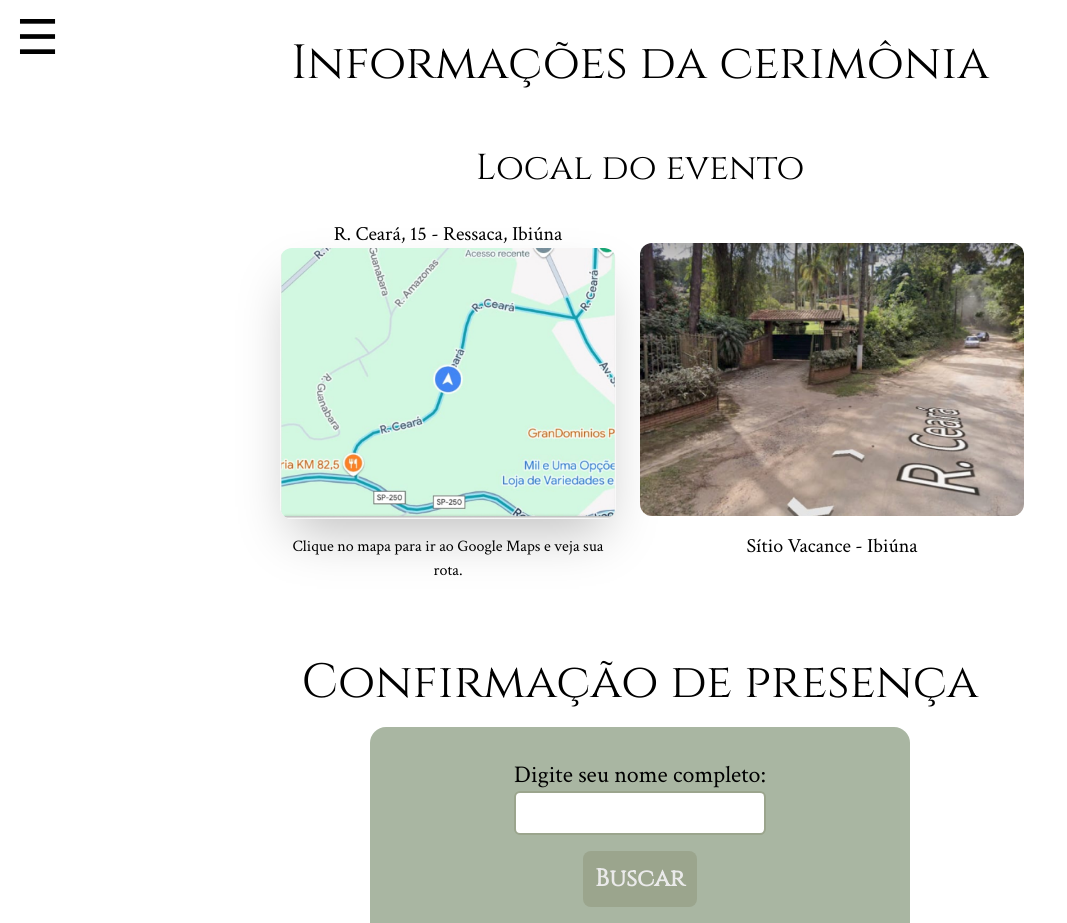
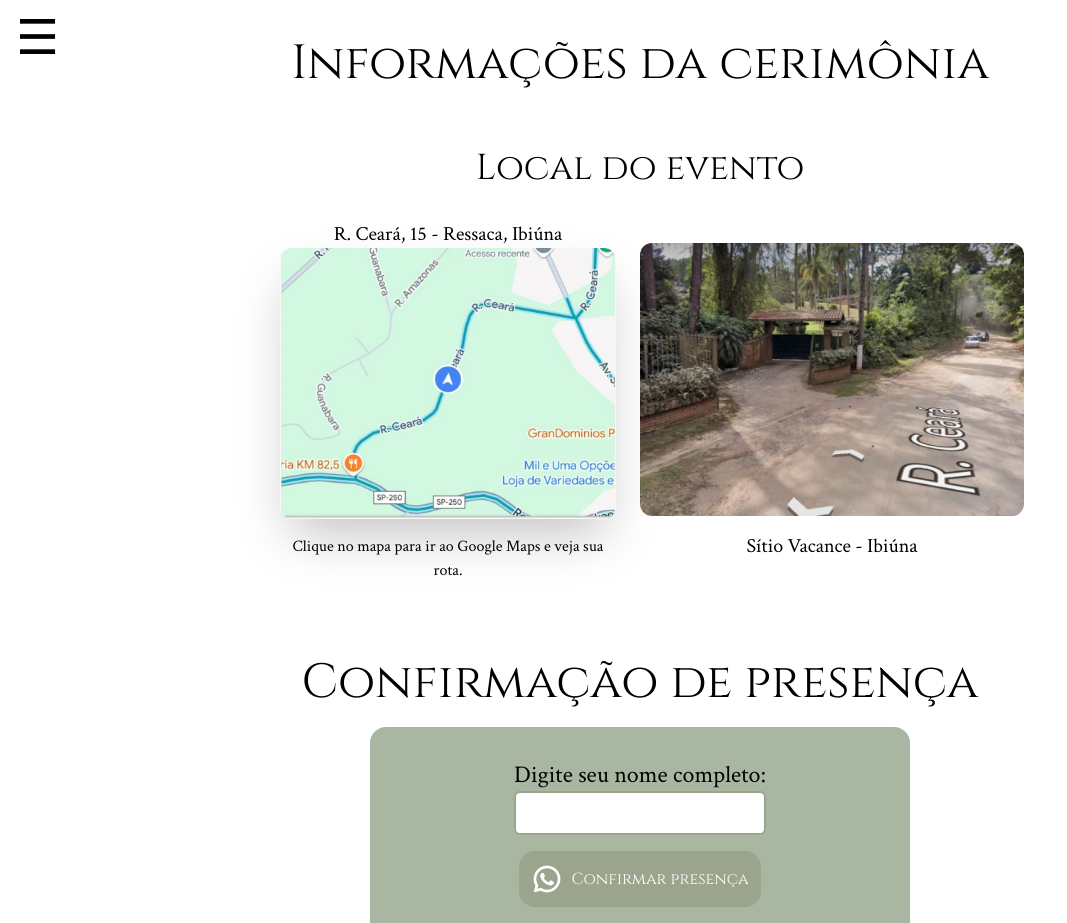
Before and after one commit to rtof06/casamento-marcos-ligia, a Next.js app: page /infos-cerimonia in a window 1280 px wide. Shown: the top 923 px of the page, without its empty margins (0-1067 px from the left). Built offline with nearby package versions, Linux system fonts and the light colour scheme; no server answers.

Commit message:
Confirmação de Presença concluída

```diff
--- a/package.json
+++ b/package.json
@@ -13,6 +13,7 @@
     "@emotion/styled": "^11.14.0",
     "@mui/lab": "^6.0.0-beta.21",
     "@mui/material": "^6.3.0",
+    "firebase": "^11.3.0",
     "next": "^15.1.4",
     "react": "^19.0.0",
     "react-dom": "^19.0.0",
--- /dev/null
+++ b/services/firebaseConfig.ts
@@ -0,0 +1,28 @@
+import { initializeApp } from "firebase/app";
+import { getAnalytics, isSupported } from "firebase/analytics";
+import { getDatabase } from "firebase/database";
+
+const firebaseConfig = {
+  apiKey: process.env.NEXT_PUBLIC_FIREBASE_API_KEY,
+  authDomain: process.env.NEXT_PUBLIC_FIREBASE_AUTH_DOMAIN,
+  projectId: process.env.NEXT_PUBLIC_FIREBASE_PROJECT_ID,
+  storageBucket: process.env.NEXT_PUBLIC_FIREBASE_STORAGE_BUCKET,
+  messagingSenderId: process.env.NEXT_PUBLIC_FIREBASE_MESSAGING_SENDER_ID,
+  appId: process.env.NEXT_PUBLIC_FIREBASE_APP_ID,
+  measurementId: process.env.NEXT_PUBLIC_FIREBASE_MEASUREMENT_ID,
+};
+
+const app = initializeApp(firebaseConfig);
+const db = getDatabase(app);
+
+// 🔥 Evita erro no Analytics em SSR
+let analytics;
+if (typeof window !== "undefined") {
+  isSupported().then((supported) => {
+    if (supported) {
+      analytics = getAnalytics(app);
+    }
+  });
+}
+
+export { app, db, analytics };
--- /dev/null
+++ b/src/app/cvd-ml/page.tsx
@@ -0,0 +1,10 @@
+export default function Convidados() {
+
+
+
+   return (
+    <div>
+
+    </div>
+  )
+}
--- a/src/app/infos-cerimonia/page.tsx
+++ b/src/app/infos-cerimonia/page.tsx
@@ -43,7 +43,7 @@ export default function infoCerimonia() {
           </div>
         </div>
       </section>
-      <section className="flex flex-col justify-center items-center">
+      <section className="flex flex-col justify-center items-center" id="confirmacao-presenca">
         <h1 className="title py-5 text-center">Confirmação de presença</h1>
         <BuscaConvidados />
       </section>
--- a/src/components/BuscaConvidados/BuscaConvidados.tsx
+++ b/src/components/BuscaConvidados/BuscaConvidados.tsx
@@ -1,57 +1,111 @@
 "use client";
 import { useState } from "react";
+import {
+  getDatabase,
+  ref,
+  query,
+  orderByChild,
+  equalTo,
+  get,
+  push,
+} from "firebase/database";
+import { app } from "../../../services/firebaseConfig";
+import Image from "next/image";
+import whats from "../../../public/img/whatsapp--v5.png";
 
 export default function BuscaConvidados() {
-  const [nome, setNome] = useState("");
-  const [mensagem, setMensagem] = useState("");
-  const [mostrarConfirmar, setMostrarConfirmar] = useState(false);
+  const [nome, setNome] = useState<string>("");
+  const [mensagem, setMensagem] = useState<string>("");
 
-  const buscarConvidado = async () => {
+  const handleConfirm = async (e: React.FormEvent) => {
+    e.preventDefault();
+
+    if (!nome.trim()) {
+      setMensagem("Por favor, preencha todos os campos.");
+      return;
+    }
+
     try {
-      const response = await fetch(
-        `${process.env.NEXT_PUBLIC_API_URL}?nome=${encodeURIComponent(nome)}`
+      const db = getDatabase(app);
+      const convidadosRef = ref(db, "convidados");
+
+      const consulta = query(
+        convidadosRef,
+        orderByChild("nome"),
+        equalTo(nome)
       );
+      const snapshot = await get(consulta);
 
-      const data = await response.json();
+      if (snapshot.exists()) {
+        setMensagem("Você já confirmou sua presença!");
+      } else {
+        await push(convidadosRef, {
+          nome,
+          confirmado: true,
+          dataConfirmacao: new Date().toISOString(),
+        });
 
-      if (data.encontrado) {
-        setMensagem(`Olá, ${data.nome}. Você está na lista!`);
-        setMostrarConfirmar(true);
-      } else {
-        setMensagem("Nome não encontrado na lista.");
-        setMostrarConfirmar(false);
+        const whatsAppMessage = `Olá! Gostaria de confirmar minha presença no casamento do Marcos e da Lígia. Meu nome é ${encodeURIComponent(
+          nome
+        )}.`;
+        const whatsAppLink = `https://wa.me/5511932773883?text=${whatsAppMessage}`;
+
+        window.location.href = whatsAppLink;
+
+        setMensagem("Presença confirmada com sucesso!");
+        setNome("");
       }
     } catch (error) {
-      console.error("Erro ao buscar convidado:", error);
-      setMensagem("Erro ao buscar convidado.");
-      setMostrarConfirmar(false);
+      console.error("Erro ao confirmar presença:", error);
+      setMensagem("Ocorreu um erro. Tente novamente.");
     }
   };
 
   return (
-    <>
-      <div className="bg-main-color py-8 px-36 max-md:px-14 rounded-2xl text-center flex flex-col items-center">
+    <div
+      className="flex flex-col items-center text-center bg-main-color py-8 px-36 max-md:px-14 rounded-2xl"
+      onSubmit={handleConfirm}
+    >
       <label htmlFor="nome" className="font-textFont text-2xl">
         Digite seu nome completo:
       </label>
       <input
         type="text"
         name="nome"
+        id="nome"
         value={nome}
         onChange={(e) => setNome(e.target.value)}
-          className="p-2 rounded-md bg-none border-2 border-sec-green w-full"
+        className="p-2 rounded-md border-2 border-sec-green font-textFont w-full active:bg-backgound-color capitalize"
       />
+      {/*
+      <label htmlFor="chamadoPor" className="font-textFont text-2xl mt-4">
+        Por quem você foi chamado?
+      </label>
+      <input
+        type="text"
+        name="chamadoPor"
+        value={chamadoPor}
+        onChange={(e) => setChamadoPor(e.target.value)}
+        className="p-2 rounded-md border-2 border-sec-green w-full"
+      /> */}
+
 <button
-          onClick={buscarConvidado}
-          className="bg-sec-green p-3 my-4 font-secTitleFont font-bold text-2xl rounded-lg text-backgound-color hover:opacity-65"
+        onClick={handleConfirm}
+        className="flex items-center gap-2 rounded-2xl bg-sec-green p-3 mt-4 font-secTitleFont max-sm:font-semibold text-white hover:opacity-75 transition-all"
       >
-          Buscar
+        <Image src={whats} alt="Ícone do WhatsApp" className="w-8" />
+        Confirmar presença
       </button>
+
+      {mensagem && (
+        <p
+          className={`m-3 p-3 rounded-lg font-textFont text-white shadow-2xl ${
+            mensagem.includes("erro") || mensagem.includes("campos") ? "bg-red-600" : "bg-green-600"
+          }`}
+        >
+          {mensagem}
+        </p>
+      )}
     </div>
-      <div>
-        <p>{mensagem}</p>
-        {mostrarConfirmar && <button>Confirmar presença</button>}
-      </div>
-    </>
   );
 }
--- a/src/components/Header/Header.tsx
+++ b/src/components/Header/Header.tsx
@@ -49,7 +49,7 @@ export default function Header(): JSX.Element {
       ) : (
         <header
           ref={headerRef}
-          className="fixed flex font-secTitleFont text-xl gap-2 h-screen items-start z-50 bg-main-color py-5 pl-4 pr-8 max-sm:w-full max-sm:h-full max-md:h-1/2"
+          className="fixed flex font-secTitleFont text-xl gap-2 h-screen items-start z-50 bg-main-color py-5 pl-4 pr-8 max-sm:w-full max-sm:h-auto max-md:h-1/2"
         >
           <button
             onClick={toggleMenu}
@@ -57,7 +57,7 @@ export default function Header(): JSX.Element {
           >
             X
           </button>
-          <nav className="flex flex-col h-screen justify-center gap-2 max-md:h-1/2 max-sm:h-5/6 max-sm:gap-6 max-sm:w-4/5">
+          <nav className="flex flex-col h-screen justify-center gap-4 max-md:h-1/2 max-sm:gap-6 max-sm:ml-5">
             <Link href="/" className="page" onClick={toggleMenu}>
               Início
             </Link>
@@ -67,6 +67,13 @@ export default function Header(): JSX.Element {
               onClick={toggleMenu}
             >
               Informações da cerimônia
+            </Link>
+            <Link
+              href="/infos-cerimonia/#confirmacao-presenca"
+              className="page"
+              onClick={toggleMenu}
+            >
+              Confirmação de Presença
             </Link>
             <Link
               href="/#historia-casal"
```
Also changed, not shown: public/img/whatsapp--v5.png (added), 1 other file (tests, documents, lock files or other folders). Lines whose indentation alone changed are shown as unchanged.
